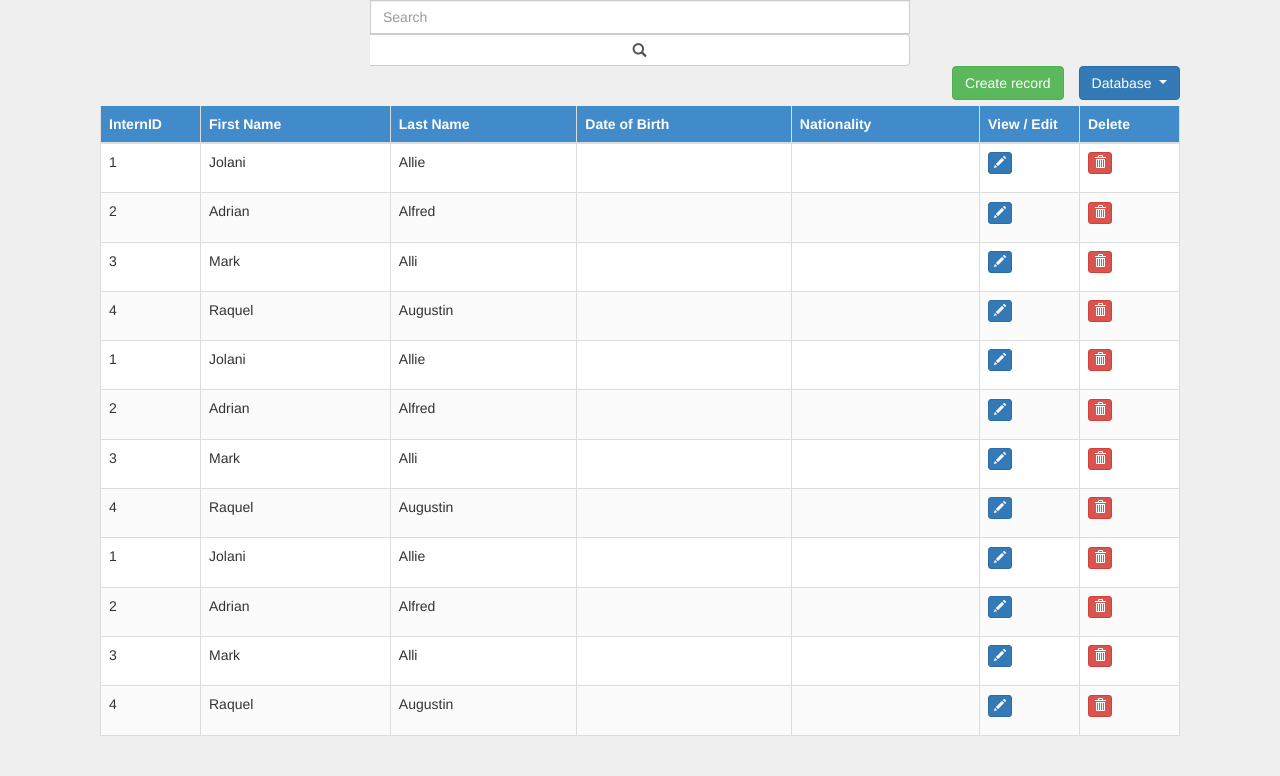
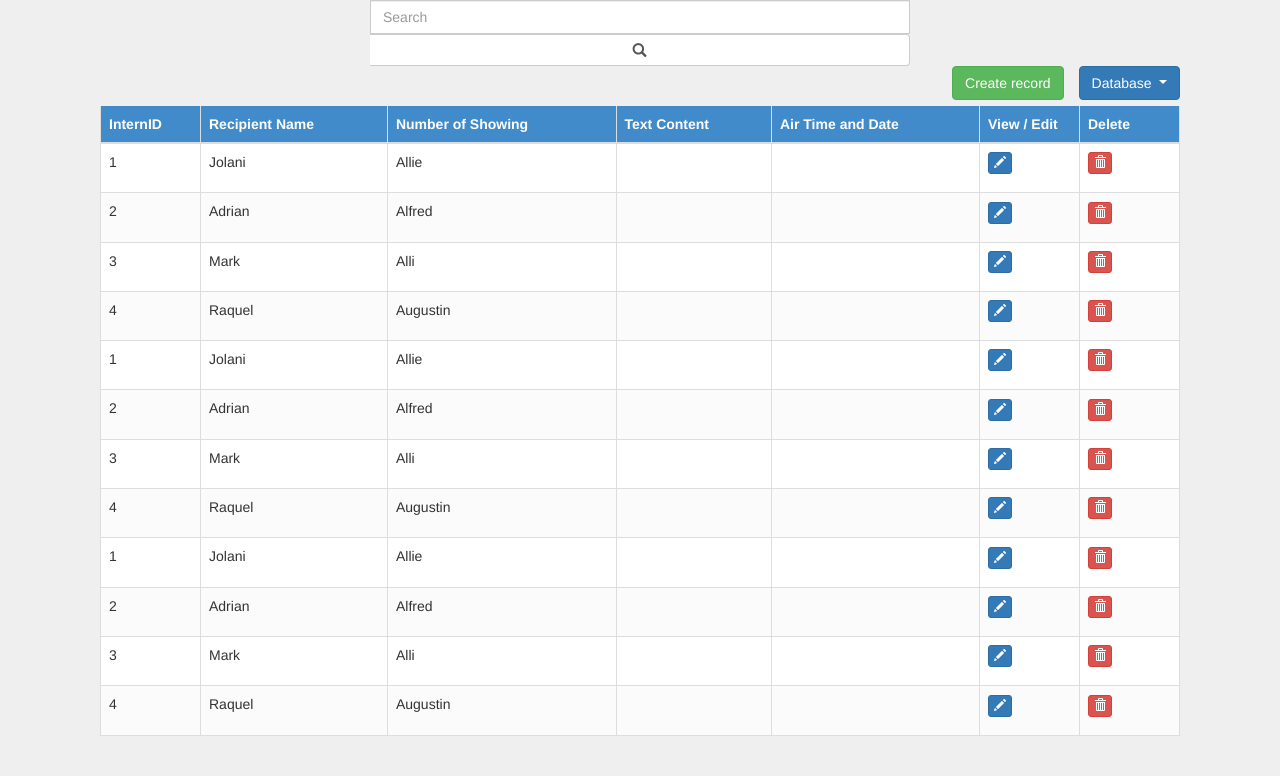
Before and after one commit to globeyardboss/NTNBMS-PROJECT, a Django app: page /ntnbms/home in a window 1280 px wide. Shown: the part 107-883 px from the top of the page. Run offline with Django 3.2, Linux system fonts and the light colour scheme; some libraries are stand-ins or nearby versions.

Commit message:
Update home.html

```diff
--- a/ntnbms/templates/ntnbms/home.html
+++ b/ntnbms/templates/ntnbms/home.html
@@ -90,10 +90,10 @@
               <thead class="thead">
                   <tr>
                     <th style="width: 100px" >InternID</th>
-                    <th>First Name</th>
-                    <th>Last Name</th>
-                    <th>Date of Birth</th>
-                    <th>Nationality</th>
+                    <th>Recipient Name</th>
+                    <th>Number of Showing </th>
+                    <th>Text Content</th>
+                    <th>Air Time and Date</th>
                     <th style="width: 100px">View / Edit</th>
                     <th style="width: 100px">Delete</th>
                   </tr>
```
